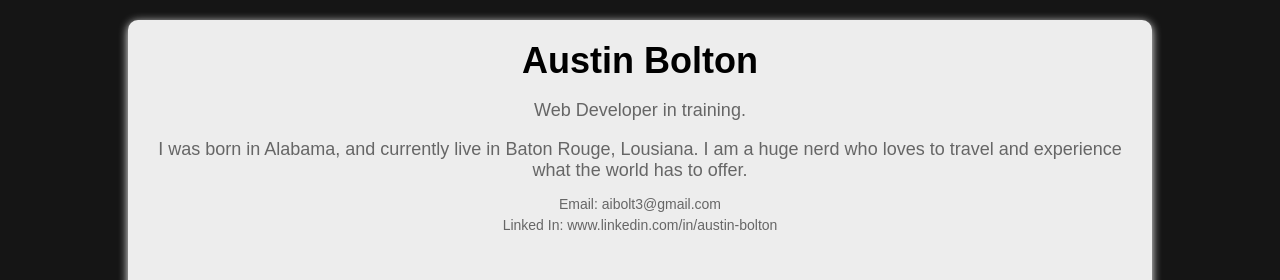
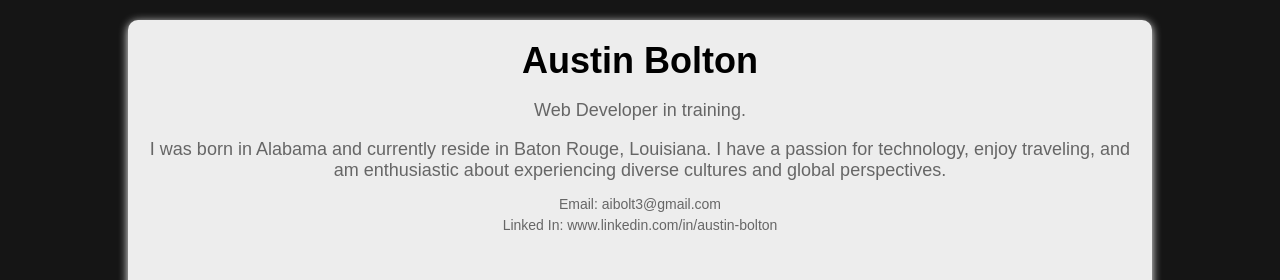
Before and after one commit to aibolt96/aibolt96.github.io, a plain HTML site: page index.html in a window 1280 px wide. Shown: the top 280 px of the page. Drawn offline with Linux system fonts and the light colour scheme.

Commit message:
updated flavor text

```diff
--- a/index.html
+++ b/index.html
@@ -12,7 +12,7 @@
         <div class="info">
             <h1>Austin Bolton</h1>
             <p>Web Developer in training.</p>
-            <p>I was born in Alabama, and currently live in Baton Rouge, Lousiana. I am a huge nerd who loves to travel and experience what the world has to offer.</p>
+            <p>I was born in Alabama and currently reside in Baton Rouge, Louisiana. I have a passion for technology, enjoy traveling, and am enthusiastic about experiencing diverse cultures and global perspectives.</p>
             <ul>
                 <li>Email: aibolt3@gmail.com</li>
                 <li>Linked In: www.linkedin.com/in/austin-bolton</li>
```
